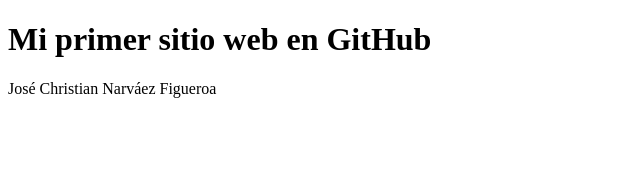
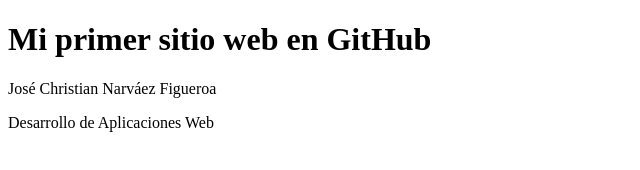
Before and after one commit to JoseNarvaezUT/aweb.3b.git01, a plain HTML site: page index.html in a window 1280 px wide. Shown: the whole page, without its empty margins (0-640 px from the left). Drawn offline with Linux system fonts and the light colour scheme.

Commit message:
Update index.html
Se realiza modificacion en la nube para bajar cambios

```diff
--- a/index.html
+++ b/index.html
@@ -8,5 +8,6 @@
 <body>
     <h1>Mi primer sitio web en GitHub</h1>
     <p>José Christian Narváez Figueroa</p>
+    <p>Desarrollo de Aplicaciones Web </p>
 </body>
 </html>
```
